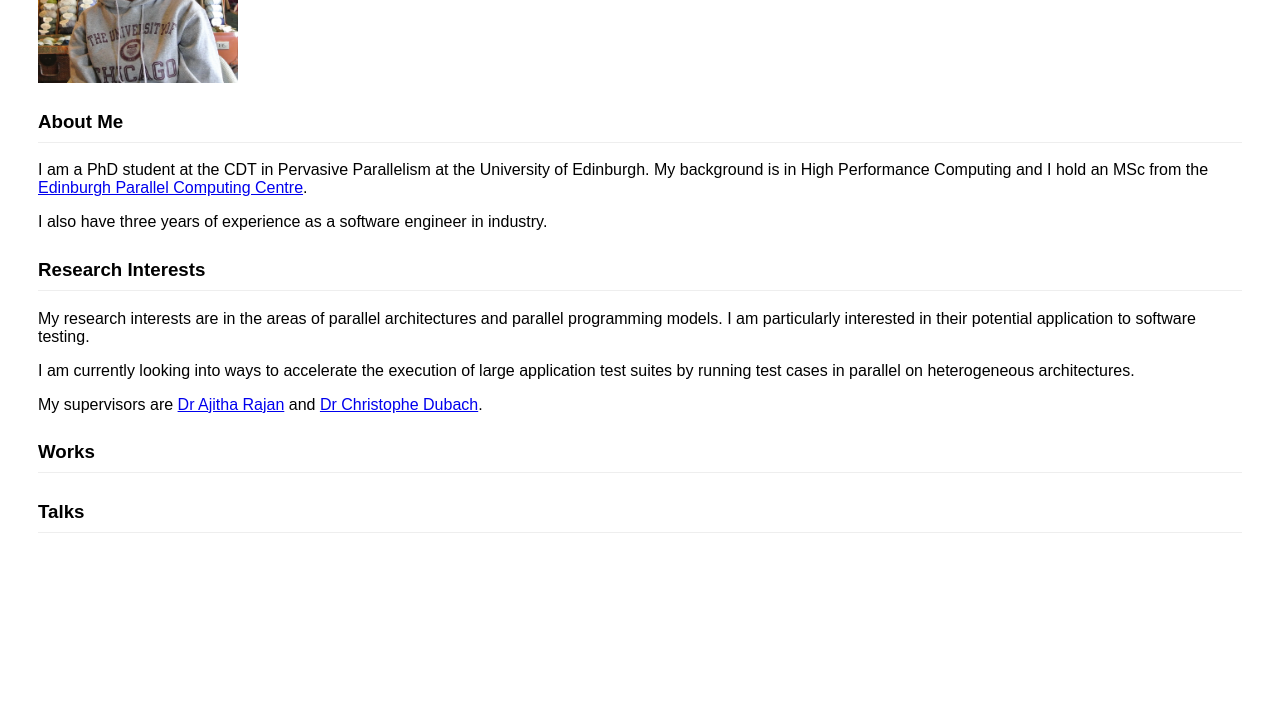
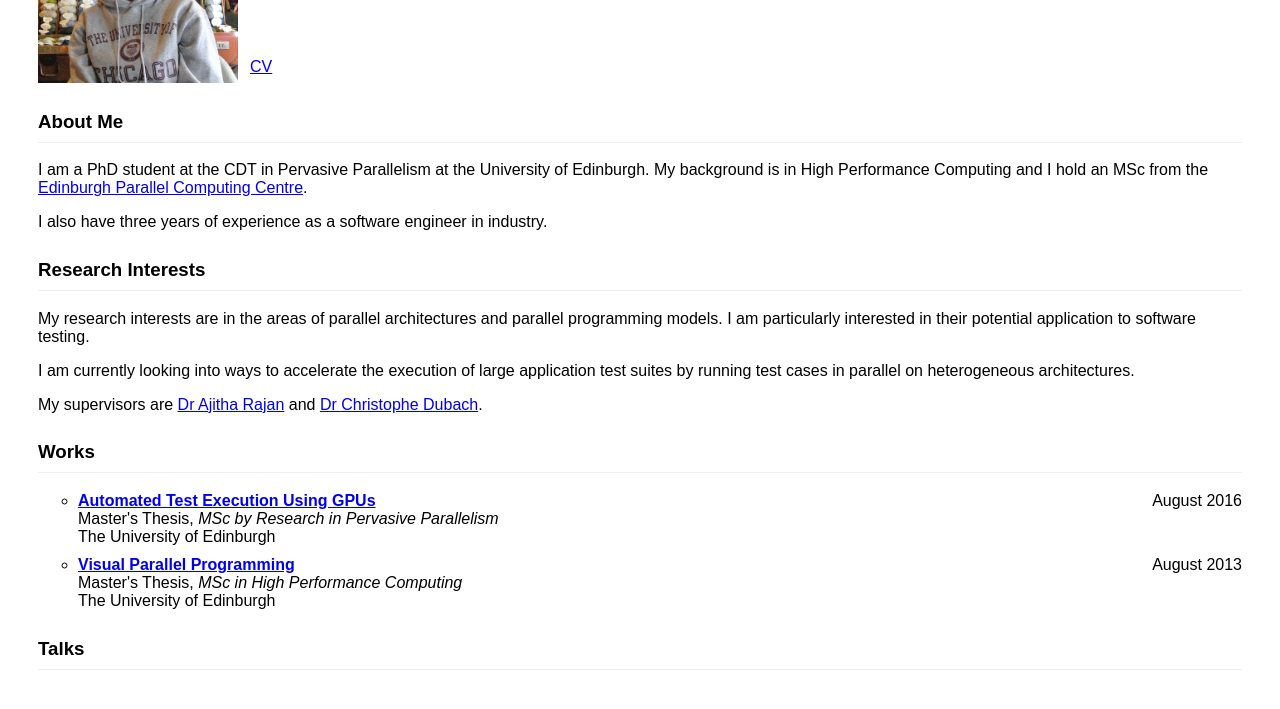
Before and after one commit to wyaneva/wyaneva.github.io, a plain HTML site: page index.html in a window 1280 px wide. Shown: the part 171-880 px from the top of the page. Before the commit the page ends 800 px from the top, so only its background shows below. Drawn offline with Linux system fonts and the light colour scheme.

Commit message:
added my Masters Thesises

```diff
--- a/index.html
+++ b/index.html
@@ -26,6 +26,10 @@
         10 Crichton Street <br>
         EH8 9AB Edinburgh <br>
         United Kindgdom
+      </div>
+
+      <div id="cv">
+        <a href="vyaneva-cv.pdf">CV</a>
       </div>
     </div>
 
@@ -100,7 +104,24 @@
 
   <!-- Works -->
   <h3 class="page-header"> Works </h3>
-  <!-- TODO -->
+  <ul type="-">
+    <li>
+      <a href="papers/thesis2016.pdf"><b>Automated Test Execution Using GPUs</b></a>
+      <div id="date">August 2016</div>
+      <br>
+      Master's Thesis, <em>MSc by Research in Pervasive Parallelism</em>
+      <br>
+      The University of Edinburgh
+    </li>
+    <li>
+      <a href="papers/thesis2013.pdf"><b>Visual Parallel Programming</b></a>
+      <div id="date">August 2013</div>
+      <br>
+      Master's Thesis, <em>MSc in High Performance Computing</em>
+      <br>
+      The University of Edinburgh
+    </li>
+  </ul>
 
   <!-- Talks -->
   <h3 class="page-header"> Talks </h3>
--- a/style.css
+++ b/style.css
@@ -9,6 +9,18 @@ body {
 
 p {
   margin-bottom: 2px;
+}
+
+li {
+  margin-bottom: 10px;
+}
+
+ul {
+  list-style-type: circle;
+}
+
+#date {
+  float: right;
 }
 
 #affiliation {
@@ -36,6 +48,11 @@ p {
   margin-top: 1em;
 }
 
+#details #cv{
+  margin-top: 4em;
+}
+
+
 .divider {
   clear: both;
 }
```
Also changed, not shown: 3 other files.
